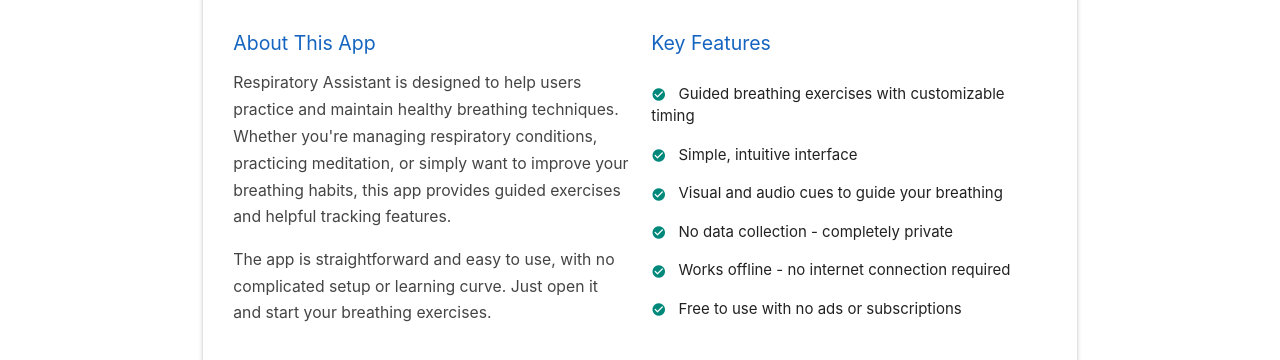
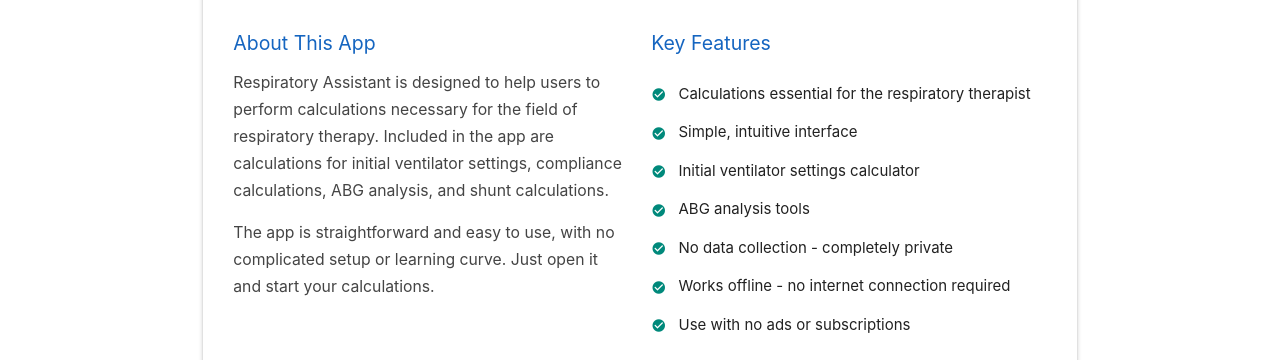
Before and after one commit to patrickofdenver/my-website, a plain HTML site: page apps.html in a window 1280 px wide. Shown: the part 565-925 px from the top of the page. Drawn offline with nearby package versions, Linux system fonts and the light colour scheme.

Commit message:
Revise app details for respiratory therapy focus
Updated app description and key features to focus on respiratory therapy calculations. Modified download link for Google Play Store.

```diff
--- a/apps.html
+++ b/apps.html
@@ -125,14 +125,12 @@
             <div class="col s12 m6">
               <h5 style="color: #1565c0; font-size: 1.3rem;">About This App</h5>
               <p>
-                Respiratory Assistant is designed to help users practice and maintain healthy breathing
-                techniques. Whether you're managing respiratory conditions, practicing meditation, or
-                simply want to improve your breathing habits, this app provides guided exercises and
-                helpful tracking features.
+                Respiratory Assistant is designed to help users to perform calculations necessary for the field of respiratory therapy.
+                Included in the app are calculations for initial ventilator settings, compliance calculations, ABG analysis, and shunt calculations.
               </p>
               <p>
                 The app is straightforward and easy to use, with no complicated setup or learning curve.
-                Just open it and start your breathing exercises.
+                Just open it and start your calculations.
               </p>
             </div>
 
@@ -141,7 +139,7 @@
               <ul class="feature-list">
                 <li>
                   <i class="material-icons tiny">check_circle</i>
-                  Guided breathing exercises with customizable timing
+                  Calculations essential for the respiratory therapist
                 </li>
                 <li>
                   <i class="material-icons tiny">check_circle</i>
@@ -149,7 +147,11 @@
                 </li>
                 <li>
                   <i class="material-icons tiny">check_circle</i>
-                  Visual and audio cues to guide your breathing
+                  Initial ventilator settings calculator
+                </li>
+                <li>
+                  <i class="material-icons tiny">check_circle</i>
+                  ABG analysis tools
                 </li>
                 <li>
                   <i class="material-icons tiny">check_circle</i>
@@ -161,7 +163,7 @@
                 </li>
                 <li>
                   <i class="material-icons tiny">check_circle</i>
-                  Free to use with no ads or subscriptions
+                  Use with no ads or subscriptions
                 </li>
               </ul>
             </div>
@@ -171,7 +173,7 @@
           <div class="store-badge">
             <h5 style="color: #1565c0; margin-bottom: 20px;">Download Now</h5>
             <div>
-              <a href="https://play.google.com" target="_blank" class="btn waves-effect waves-light blue darken-3" style="margin: 10px;">
+              <a href="https://play.google.com/store/apps/details?id=com.neuralhound.com.neuralhound.respiratoryassistant" target="_blank" class="btn waves-effect waves-light blue darken-3" style="margin: 10px;">
                 <i class="material-icons left">shop</i>
                 Google Play Store
               </a>
@@ -180,9 +182,6 @@
                 iOS version coming soon
               </span>
             </div>
-            <p style="margin-top: 20px; color: #666;">
-              <em>Note: Replace the Google Play Store link above with your actual app link once you have it</em>
-            </p>
           </div>
         </div>
       </div>
```
